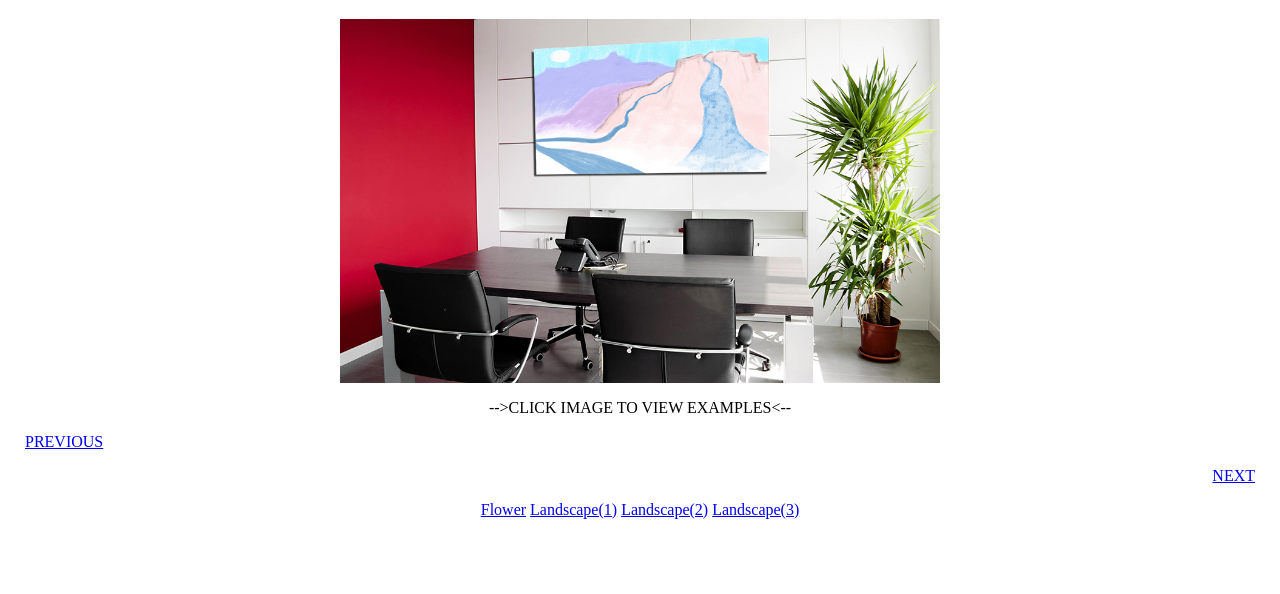
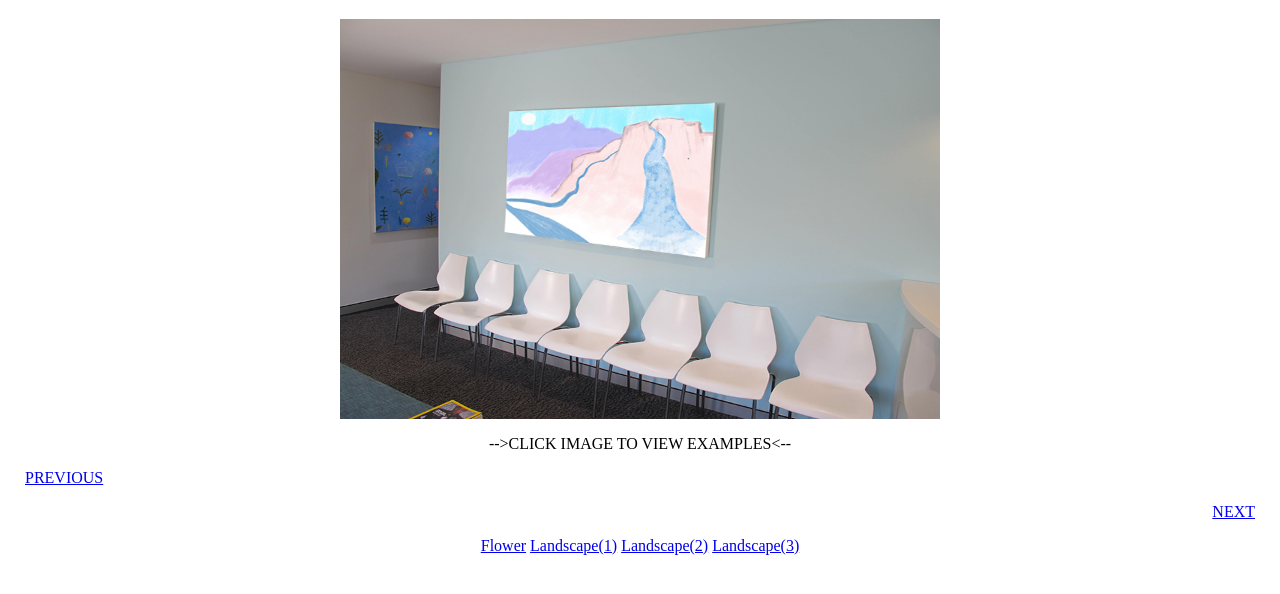
Before and after one commit to wallarts3x3/wallarts3x3.github.io, a plain HTML site: page waterfall.html in a window 1280 px wide. Shown: the part 86-680 px from the top of the page. Drawn offline with Linux system fonts and the light colour scheme.

Commit message:
Update waterfall.html

```diff
--- a/waterfall.html
+++ b/waterfall.html
@@ -23,7 +23,7 @@
     <h1>WallArts3x3</h1>
    <div>
     <div class="brightness">
-      <img src="image/officeArtWaterfall.jpg" style="width:100%; max-height: 400px; max-width: 600px" alt="waterfall" onclick="openModal(); currentSlide(1)" >
+      <img src="image/waitingroomWATERFALL.jpg" style="width:100%; max-height: 400px; max-width: 600px" alt="waterfall" onclick="openModal(); currentSlide(1)" >
     </div>
         <div><p>-->CLICK IMAGE TO VIEW EXAMPLES<--</p></div>
    </div>
@@ -34,12 +34,12 @@
 
     <div class="mySlides">
       <div class="numbertext">1 / 4</div>
-      <img src="image/officeArtWaterfall.jpg" style="width:100%; max-height: 500px; max-width: 700px">
+      <img src="image/waitingroomWATERFALL.jpg" style="width:100%; max-height: 500px; max-width: 700px">
     </div>
 
     <div class="mySlides">
       <div class="numbertext">2 / 4</div>
-      <img src="image/waitingroomWATERFALL.jpg" style="width:100%; max-height: 500px; max-width: 700px">
+      <img src="image/officeArtWaterfall.jpg" style="width:100%; max-height: 500px; max-width: 700px">
     </div>
 
     <div class="mySlides">
@@ -62,10 +62,10 @@
       <!--captions-->
 
     <div class="column">
-      <img class="demo cursor" src="image/officeArtWaterfall.jpg" style="width:60%" onclick="currentSlide(1)" alt="LargeOffice">
+      <img class="demo cursor" src="image/waitingroomWATERFALL.jpg" style="width:60%" onclick="currentSlide(1)" alt="LargeOffice">
     </div>
     <div class="column">
-      <img class="demo cursor" src="image/waitingroomWATERFALL.jpg" style="width:60%" onclick="currentSlide(2)" alt="WaitingRoom">
+      <img class="demo cursor" src="image/officeArtWaterfall.jpg" style="width:60%" onclick="currentSlide(2)" alt="WaitingRoom">
     </div>
     <div class="column">
       <img class="demo cursor" src="image/boardRoomWATERFALL.jpg" style="width:60%" onclick="currentSlide(3)" alt="Conference">
```
